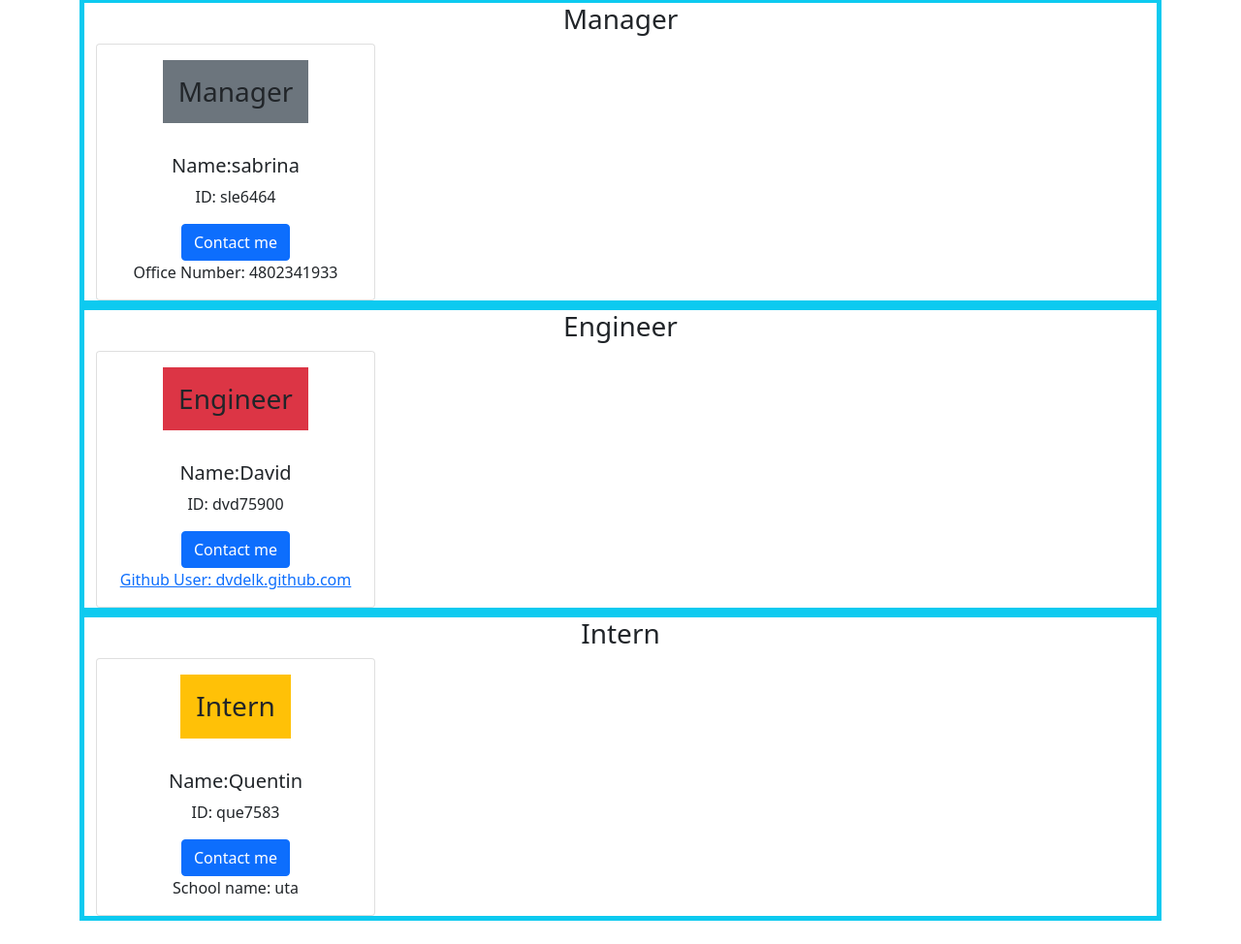
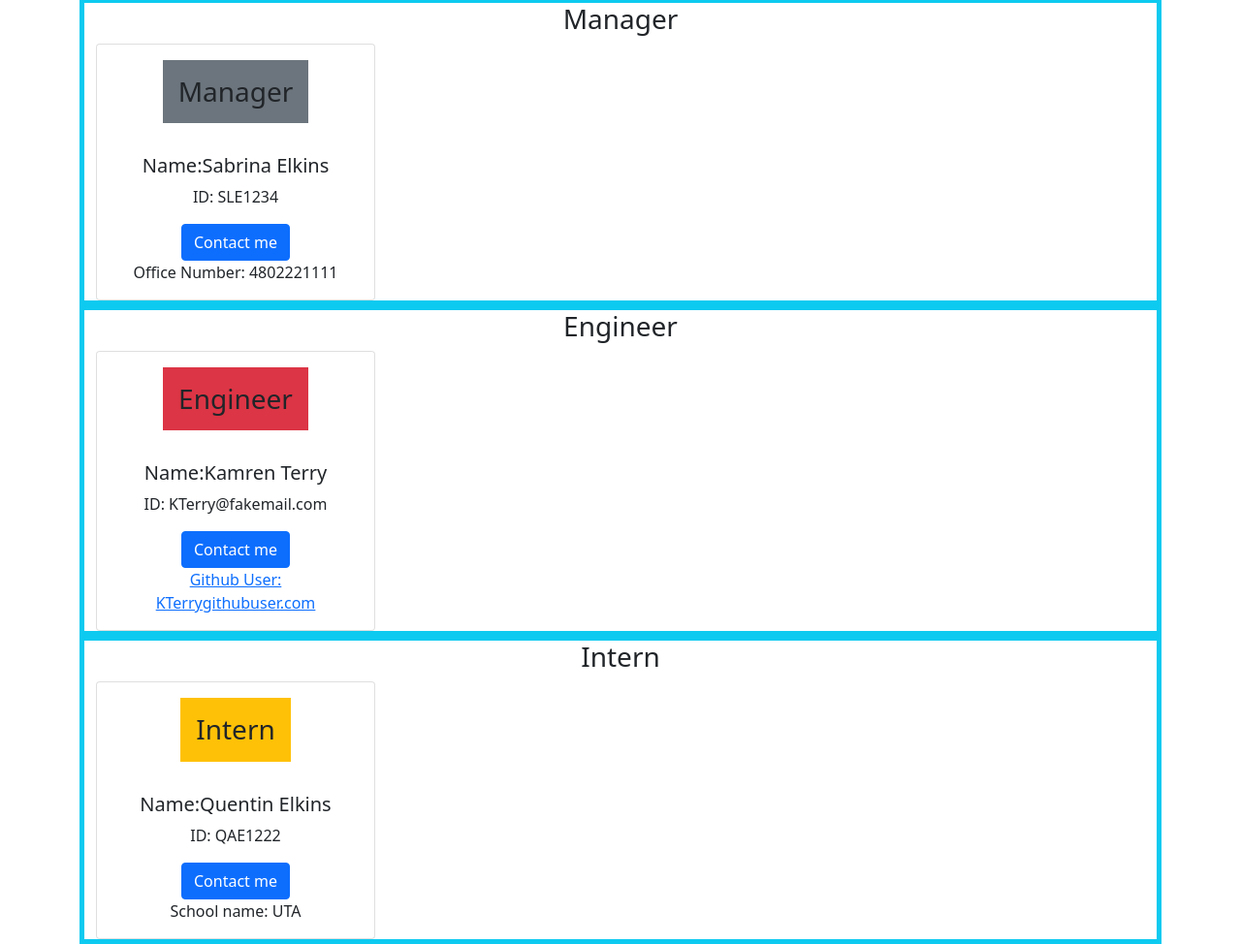
Before and after one commit to sabrinaelkins/Team-Profile-Generator, a website: page index.html in a window 1280 px wide. Shown: the part 146-1120 px from the top of the page at 97% size. Before the commit the page ends 1096 px from the top, so only its background shows below. Drawn offline with nearby package versions, Linux system fonts and the light colour scheme.

Commit message:
screenshots of deployed web browser

```diff
--- a/index.html
+++ b/index.html
@@ -23,10 +23,10 @@
      <div class="card" style="width: 18rem;">
         <h3 class="card-title bg-secondary m-3 p-3 align-self-center">Manager</h3>
         <div class="card-body">
-          <h5 class="card-title">Name:sabrina</h5>
-          <p class="card-text">ID: sle6464</p>
-          <a href="mailto:sabrina@mail.com" class="btn btn-primary">Contact me</a>
-          <p class="card-text">Office Number: 4802341933</p>
+          <h5 class="card-title">Name:Sabrina Elkins</h5>
+          <p class="card-text">ID: SLE1234</p>
+          <a href="mailto:sabrina.elkins12@gmail.com" class="btn btn-primary">Contact me</a>
+          <p class="card-text">Office Number: 4802221111</p>
         </div>
       </div>
      </article>
@@ -35,11 +35,11 @@
       <div class="card d-flex flex-wrap " style="width: 18rem;">
         <h3 class="card-title align-self-center bg-danger m-3 p-3">Engineer</h3>
         <div class="card-body">
-          <h5 class="card-title">Name:David</h5>
-          <p class="card-text">ID: dvd75900</p>
-          <a href="mailto:david@mail.com" class="btn btn-primary">Contact me</a>
+          <h5 class="card-title">Name:Kamren Terry</h5>
+          <p class="card-text">ID: KTerry@fakemail.com</p>
+          <a href="mailto:Kterry@fakemail.com" class="btn btn-primary">Contact me</a>
           <br>
-          <a class="card-text" href="https://github.com/dvdelk.github.com">Github User: dvdelk.github.com</a>
+          <a class="card-text" href="https://github.com/KTerrygithubuser.com">Github User: KTerrygithubuser.com</a>
         </div>
       </div>
       </article>
@@ -49,10 +49,10 @@
      <div class="card" style="width: 18rem;">
         <h3 class="card-title align-self-center m-3 p-3 bg-warning">Intern</h3>
         <div class="card-body">
-          <h5 class="card-title">Name:Quentin</h5>
-          <p class="card-text">ID: que7583</p>
-          <a href="mailto:quentin@mail.com" class="btn btn-primary">Contact me</a>
-          <p class="card-text">School name: uta</p>
+          <h5 class="card-title">Name:Quentin Elkins</h5>
+          <p class="card-text">ID: QAE1222</p>
+          <a href="mailto:quentin@fakemail.com" class="btn btn-primary">Contact me</a>
+          <p class="card-text">School name: UTA</p>
         </div>
       </div>
      </article>
```
Also changed, not shown: Screen Shot 2022-02-09 at 1.59.13 PM.png (added), Screen Shot 2022-02-09 at 1.59.27 PM.png (added).
